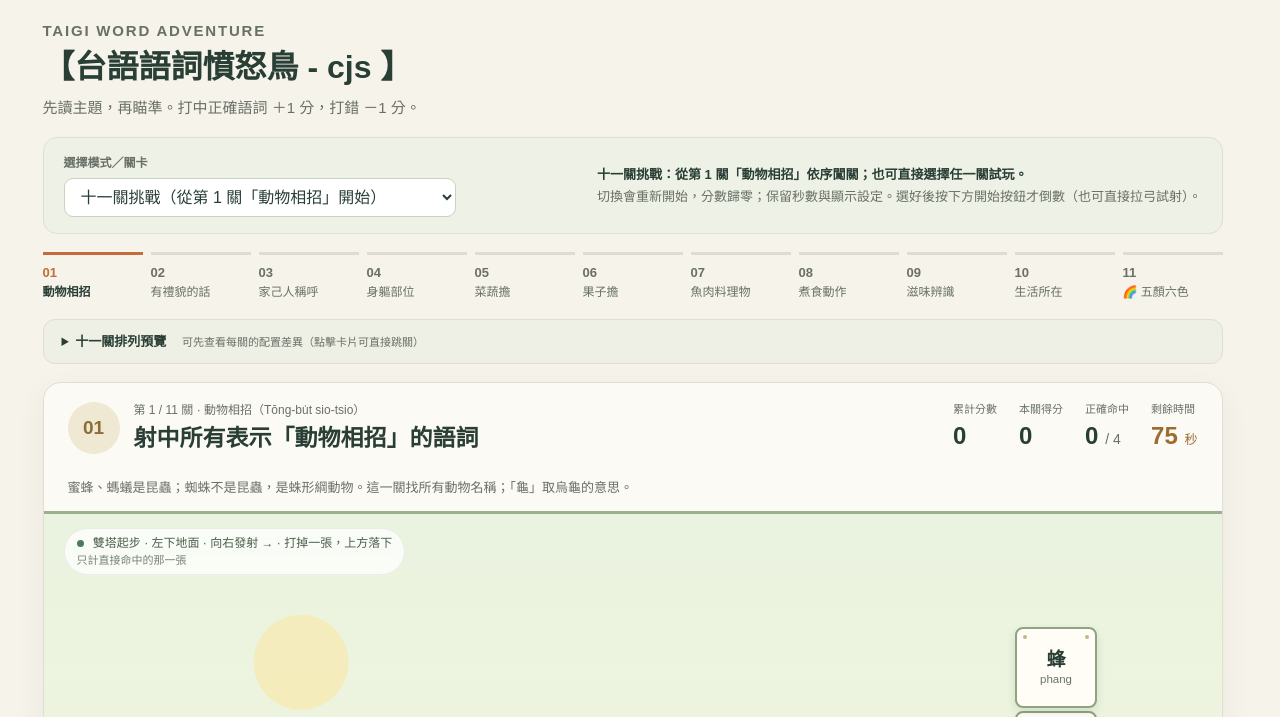
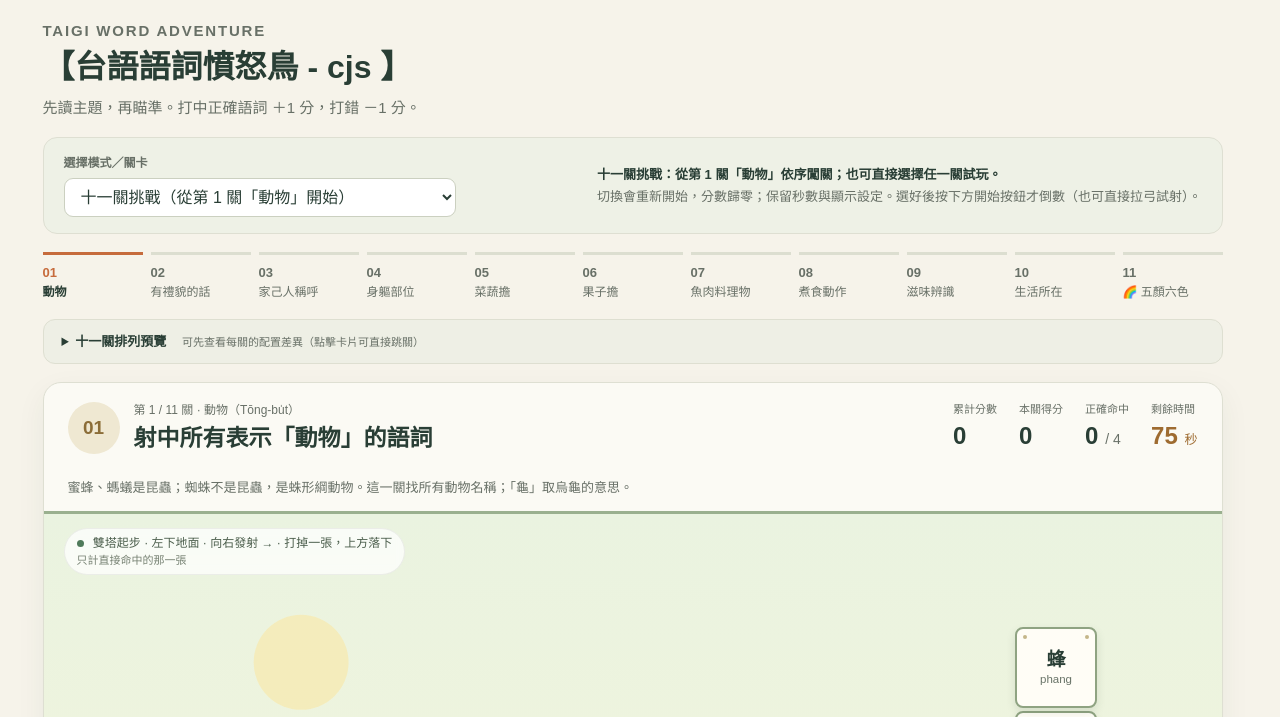
Before and after one commit to momo9262002/taigi-word-bird, a plain HTML site: page index.html in a window 1280 px wide. Shown: the part 83-800 px from the top of the page. Drawn offline with Linux system fonts and the light colour scheme; a web font is replaced by a local one.

Commit message:
Display level names in Taigi with Hanzi and Romanization, hide color panel until level 11

```diff
--- a/index.html
+++ b/index.html
@@ -1048,9 +1048,9 @@
       <div class="level-picker-control">
         <label for="level-select">選擇模式／關卡</label>
         <select id="level-select" aria-describedby="mode-hint level-select-note">
-          <option value="campaign" selected>十一關挑戰（從第 1 關「動物相招」開始）</option>
+          <option value="campaign" selected>十一關挑戰（從第 1 關「動物」開始）</option>
           <optgroup label="單關試玩">
-            <option value="0">第 1 關 · 動物相招（Tōng-bu̍t sio-tsio）</option>
+            <option value="0">第 1 關 · 動物（Tōng-bu̍t）</option>
             <option value="1">第 2 關 · 有禮貌的話（Ū-lé-māu ê uē）</option>
             <option value="2">第 3 關 · 家己人稱呼（Ka-kī-lâng tshing-hoo）</option>
             <option value="3">第 4 關 · 身軀部位（Sin-khu phōo-uī）</option>
@@ -1065,7 +1065,7 @@
         </select>
       </div>
       <div class="level-picker-description">
-        <p id="mode-hint">十一關挑戰：從第 1 關「動物相招」依序闖關；也可直接選擇任一關試玩。</p>
+        <p id="mode-hint">十一關挑戰：從第 1 關「動物」依序闖關；也可直接選擇任一關試玩。</p>
         <p id="level-select-note">切換會重新開始，分數歸零；保留秒數與顯示設定。選好後按下方開始按鈕才倒數（也可直接拉弓試射）。</p>
       </div>
     </section>
@@ -1403,16 +1403,16 @@
       {
         index: 0,
         code: "01",
-        titleHan: "動物相招",
-        titleTailo: "Tōng-bu̍t sio-tsio",
-        titlePoj: "Tōng-bu̍t sio-chio",
-        title: "動物相招（Tōng-bu̍t sio-tsio）",
+        titleHan: "動物",
+        titleTailo: "Tōng-bu̍t",
+        titlePoj: "Tōng-bu̍t",
+        title: "動物（Tōng-bu̍t）",
         layoutName: "雙塔起步 · 左下地面",
         dir: "right",
         birdPos: { x: 119, y: 490 },
         defaultAngle: 38,
         defaultPower: 58,
-        prompt: "射中所有表示「動物相招」的語詞",
+        prompt: "射中所有表示「動物」的語詞",
         note: "蜜蜂、螞蟻是昆蟲；蜘蛛不是昆蟲，是蛛形綱動物。這一關找所有動物名稱；「龜」取烏龜的意思。",
         stacks: [
           { x: 483, yBase: 454, count: 3 },
```
